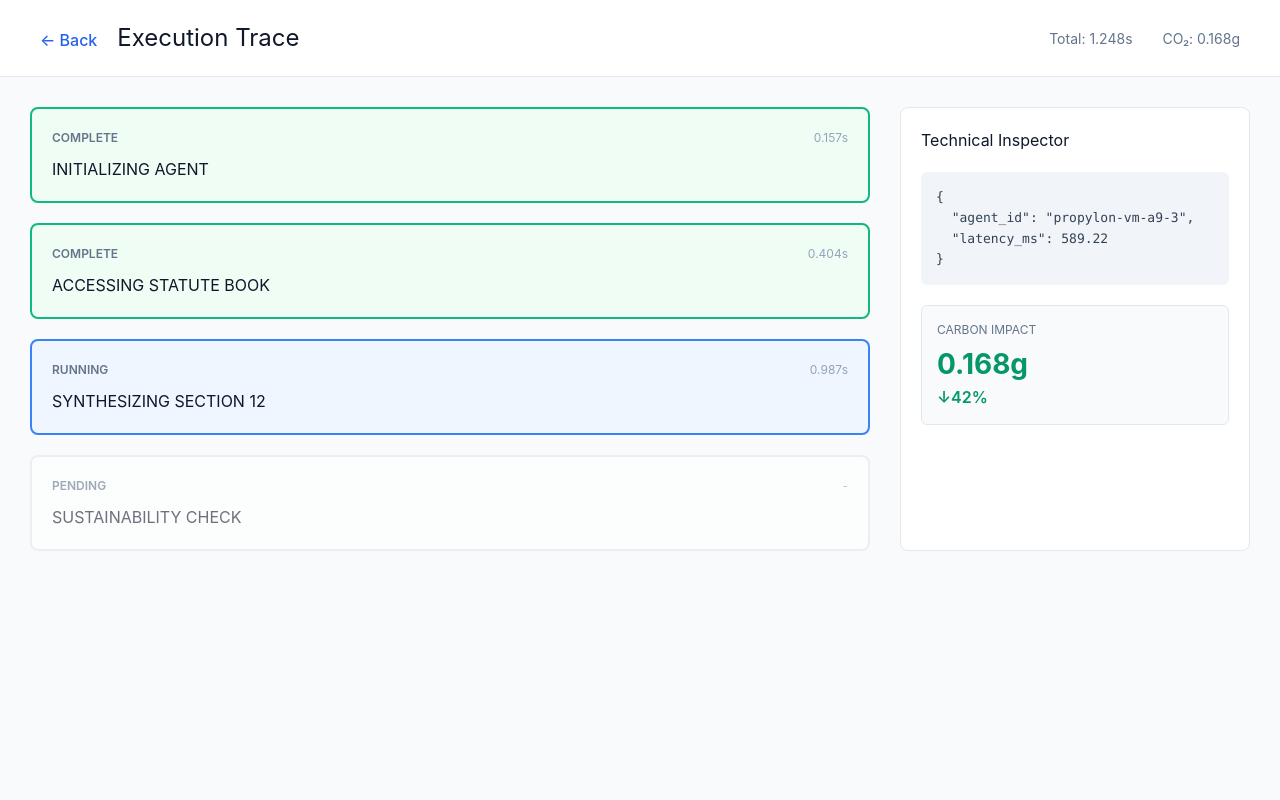
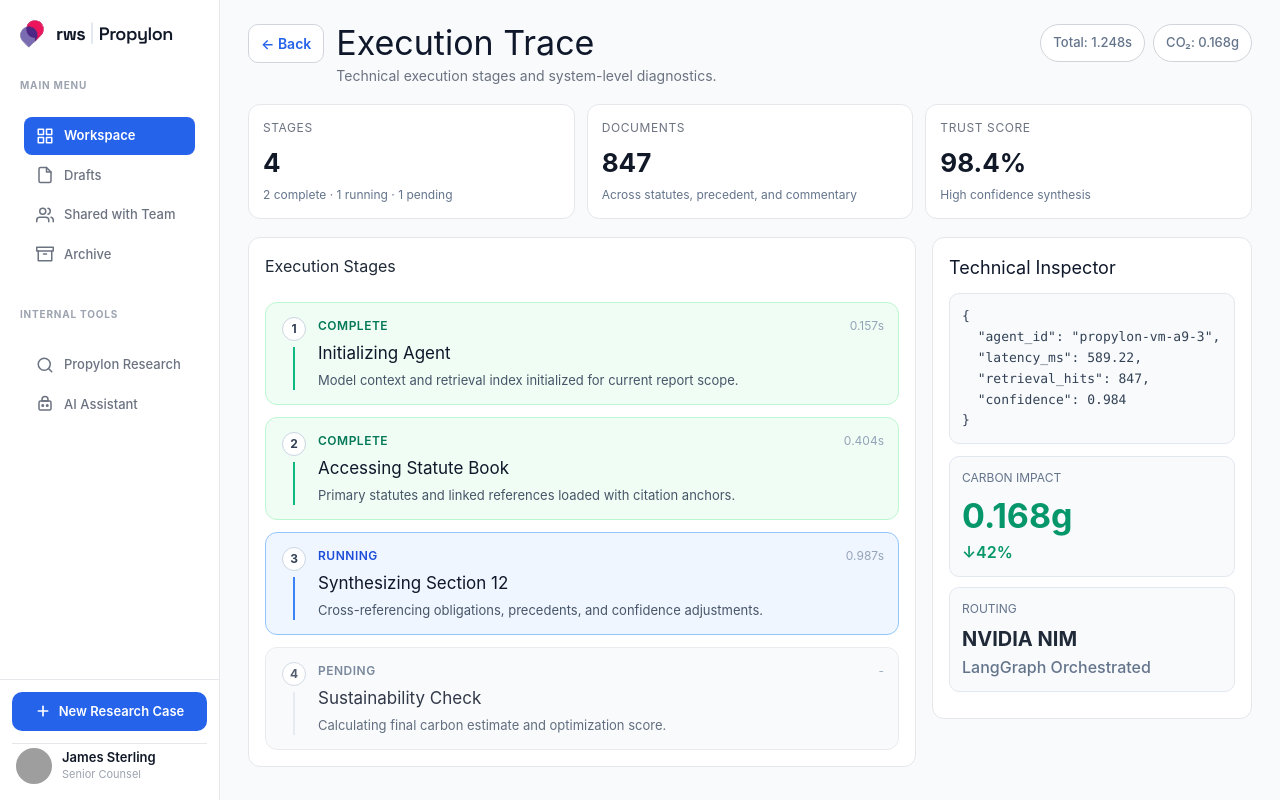
Before and after one commit to WillSunderland/Sweng, a React (Vite) app in the folder frontend/: page /trace/1 in a window 1280 px wide. Built offline with nearby package versions, Linux system fonts and the light colour scheme; no server answers; grey boxes are pictures that could not be loaded.

Commit message:
restyled ExecutionTracePage

```diff
--- a/frontend/src/pages/ExecutionTracePage.tsx
+++ b/frontend/src/pages/ExecutionTracePage.tsx
@@ -1,58 +1,134 @@
 import { useNavigate } from 'react-router-dom';
+import AppSidebar from '../components/AppSidebar';
+import '../styles/SharedSidebar.css';
 import '../styles/ExecutionTracePage.css';
 
 const ExecutionTracePage = () => {
   const navigate = useNavigate();
 
+  const handleBack = () => {
+    if (window.history.length > 1) {
+      navigate(-1);
+      return;
+    }
+    navigate('/workspace');
+  };
 
   const steps = [
-    { id: 1, title: "INITIALIZING AGENT", status: "complete", time: "0.157s" },
-    { id: 2, title: "ACCESSING STATUTE BOOK", status: "complete", time: "0.404s" },
-    { id: 3, title: "SYNTHESIZING SECTION 12", status: "running", time: "0.987s" },
-    { id: 4, title: "SUSTAINABILITY CHECK", status: "pending", time: "-" }
+    {
+      id: 1,
+      title: 'Initializing Agent',
+      status: 'complete',
+      time: '0.157s',
+      detail: 'Model context and retrieval index initialized for current report scope.',
+    },
+    {
+      id: 2,
+      title: 'Accessing Statute Book',
+      status: 'complete',
+      time: '0.404s',
+      detail: 'Primary statutes and linked references loaded with citation anchors.',
+    },
+    {
+      id: 3,
+      title: 'Synthesizing Section 12',
+      status: 'running',
+      time: '0.987s',
+      detail: 'Cross-referencing obligations, precedents, and confidence adjustments.',
+    },
+    {
+      id: 4,
+      title: 'Sustainability Check',
+      status: 'pending',
+      time: '-',
+      detail: 'Calculating final carbon estimate and optimization score.',
+    },
   ];
 
   return (
     <div className="trace-page">
+      <AppSidebar activeItem="workspace" />
+
+      <main className="trace-main">
         <header className="trace-header">
+          <div className="trace-header-main">
+            <button className="trace-back-btn" onClick={handleBack}>← Back</button>
             <div>
-          <button onClick={() => navigate('/workspace')}>← Back</button>
               <h1>Execution Trace</h1>
+              <p>Technical execution stages and system-level diagnostics.</p>
+            </div>
           </div>
           <div className="metrics">
-          <span>Total: 1.248s</span>
-          <span>CO₂: 0.168g</span>
+            <div className="metric-pill">Total: 1.248s</div>
+            <div className="metric-pill">CO₂: 0.168g</div>
           </div>
         </header>
 
+        <section className="trace-summary-grid">
+          <div className="trace-summary-card">
+            <span>Stages</span>
+            <strong>4</strong>
+            <p>2 complete · 1 running · 1 pending</p>
+          </div>
+          <div className="trace-summary-card">
+            <span>Documents</span>
+            <strong>847</strong>
+            <p>Across statutes, precedent, and commentary</p>
+          </div>
+          <div className="trace-summary-card">
+            <span>Trust Score</span>
+            <strong>98.4%</strong>
+            <p>High confidence synthesis</p>
+          </div>
+        </section>
+
         <div className="trace-content">
-        <div className="trace-graph">
-          {steps.map(step => (
-            <div key={step.id} className={`trace-node ${step.status}`}>
+          <section className="trace-timeline">
+            <h2>Execution Stages</h2>
+            {steps.map((step) => (
+              <article key={step.id} className={`trace-node ${step.status}`}>
+                <div className="trace-node-left">
+                  <div className="trace-node-index">{step.id}</div>
+                  <div className={`trace-node-line ${step.status}`}></div>
+                </div>
+
+                <div className="trace-node-body">
                   <div className="node-header">
-                <span className="node-status">{step.status}</span>
+                    <span className={`node-status ${step.status}`}>{step.status}</span>
                     <span className="node-time">{step.time}</span>
                   </div>
                   <h3>{step.title}</h3>
+                  <p>{step.detail}</p>
                 </div>
+              </article>
             ))}
-        </div>
+          </section>
 
           <aside className="trace-inspector">
             <h3>Technical Inspector</h3>
             <div className="code-box">
               <pre>{`{
   "agent_id": "propylon-vm-a9-3",
-  "latency_ms": 589.22
+  "latency_ms": 589.22,
+  "retrieval_hits": 847,
+  "confidence": 0.984
 }`}</pre>
             </div>
+
             <div className="impact-box">
               <h4>Carbon Impact</h4>
               <p className="impact-value">0.168g</p>
               <span className="impact-change">↓42%</span>
             </div>
+
+            <div className="impact-box">
+              <h4>Routing</h4>
+              <p className="impact-value route">NVIDIA NIM</p>
+              <span className="impact-change neutral">LangGraph Orchestrated</span>
+            </div>
           </aside>
         </div>
+      </main>
     </div>
   );
 };
--- a/frontend/src/styles/ExecutionTracePage.css
+++ b/frontend/src/styles/ExecutionTracePage.css
@@ -1,79 +1,206 @@
 .trace-page {
-  min-height: 100vh;
+  height: 100vh;
+  display: grid;
+  grid-template-columns: 220px 1fr;
   background: #f8fafc;
   color: #1e293b;
+  overflow: hidden;
+}
+
+.trace-main {
+  padding: 24px 28px;
+  overflow-y: auto;
 }
 
 .trace-header {
-  padding: 20px 40px;
-  background: white;
-  border-bottom: 1px solid #e2e8f0;
+  padding: 0;
+  background: transparent;
+  border-bottom: none;
   display: flex;
   justify-content: space-between;
-  align-items: center;
+  align-items: flex-start;
+  gap: 20px;
+  margin-bottom: 18px;
 }
 
-.trace-header button {
-  background: none;
-  border: none;
+.trace-header-main {
+  display: flex;
+  align-items: flex-start;
+  gap: 12px;
+}
+
+.trace-back-btn {
+  border: 1px solid #d1d5db;
+  background: #ffffff;
   color: #2563eb;
+  border-radius: 10px;
+  padding: 8px 12px;
+  font-size: 14px;
+  font-weight: 600;
   cursor: pointer;
-  margin-right: 20px;
+  transition: all 0.2s;
+}
+
+.trace-back-btn:hover {
+  border-color: #93c5fd;
+  background: #eff6ff;
+}
+
+.metrics {
+  display: flex;
+  gap: 8px;
+  flex-wrap: wrap;
+}
+
+.metric-pill {
+  background: #ffffff;
+  border: 1px solid #d1d5db;
+  border-radius: 999px;
+  padding: 8px 12px;
+  font-size: 13px;
+  color: #64748b;
   font-weight: 500;
 }
 
 .trace-header h1 {
-  display: inline;
-  font-size: 24px;
+  font-size: 34px;
   color: #0f172a;
+  line-height: 1.1;
 }
 
-.metrics {
-  display: flex;
-  gap: 30px;
+.trace-header p {
+  margin-top: 4px;
+  color: #6b7280;
   font-size: 14px;
+}
+
+.trace-summary-grid {
+  display: grid;
+  grid-template-columns: repeat(3, 1fr);
+  gap: 12px;
+  margin-bottom: 18px;
+}
+
+.trace-summary-card {
+  background: #ffffff;
+  border: 1px solid #e5e7eb;
+  border-radius: 12px;
+  padding: 14px;
+}
+
+.trace-summary-card span {
+  display: block;
+  font-size: 12px;
+  color: #6b7280;
+  text-transform: uppercase;
+  letter-spacing: 0.6px;
+}
+
+.trace-summary-card strong {
+  display: block;
+  margin-top: 6px;
+  font-size: 26px;
+  color: #111827;
+}
+
+.trace-summary-card p {
+  margin-top: 4px;
+  font-size: 12px;
   color: #64748b;
 }
 
 .trace-content {
   display: grid;
-  grid-template-columns: 1fr 350px;
-  gap: 30px;
-  padding: 30px;
+  grid-template-columns: 1fr 320px;
+  gap: 16px;
 }
 
-.trace-graph {
+.trace-timeline {
+  background: #ffffff;
+  border: 1px solid #e5e7eb;
+  border-radius: 12px;
+  padding: 16px;
+}
+
+.trace-timeline h2 {
+  font-size: 16px;
+  color: #1f2937;
+  margin-bottom: 12px;
+}
+
+.trace-graph,
+.trace-timeline {
   display: flex;
   flex-direction: column;
-  gap: 20px;
+  gap: 12px;
 }
 
 .trace-node {
-  background: white;
-  border: 2px solid #e2e8f0;
-  border-radius: 8px;
-  padding: 20px;
+  background: #ffffff;
+  border: 1px solid #e5e7eb;
+  border-radius: 12px;
+  padding: 14px;
   transition: all 0.2s ease;
+  display: grid;
+  grid-template-columns: 28px 1fr;
+  gap: 10px;
 }
 
 .trace-node.complete {
-  border-color: #10b981;
+  border-color: #bbf7d0;
   background: #f0fdf4;
 }
 
 .trace-node.running {
-  border-color: #3b82f6;
+  border-color: #93c5fd;
   background: #eff6ff;
 }
 
 .trace-node.pending {
-  opacity: 0.6;
+  opacity: 0.85;
+  background: #f8fafc;
+}
+
+.trace-node-left {
+  display: flex;
+  flex-direction: column;
+  align-items: center;
+}
+
+.trace-node-index {
+  width: 24px;
+  height: 24px;
+  border-radius: 999px;
+  border: 1px solid #cbd5e1;
+  display: flex;
+  align-items: center;
+  justify-content: center;
+  font-size: 12px;
+  font-weight: 700;
+  color: #334155;
+  background: #ffffff;
+}
+
+.trace-node-line {
+  margin-top: 6px;
+  width: 2px;
+  flex: 1;
+  min-height: 36px;
+  background: #e2e8f0;
+}
+
+.trace-node-line.complete {
+  background: #10b981;
+}
+
+.trace-node-line.running {
+  background: #3b82f6;
 }
 
 .node-header {
   display: flex;
   justify-content: space-between;
-  margin-bottom: 10px;
+  margin-bottom: 6px;
   font-size: 12px;
 }
 
@@ -81,6 +208,15 @@
   text-transform: uppercase;
   font-weight: 600;
   color: #64748b;
+  letter-spacing: 0.5px;
+}
+
+.node-status.complete {
+  color: #047857;
+}
+
+.node-status.running {
+  color: #1d4ed8;
 }
 
 .node-time {
@@ -89,26 +225,36 @@
 
 .trace-node h3 {
   color: #0f172a;
-  font-size: 16px;
+  font-size: 17px;
+  margin-bottom: 4px;
+}
+
+.trace-node p {
+  color: #475569;
+  font-size: 13px;
+  line-height: 1.5;
 }
 
 .trace-inspector {
-  background: white;
-  border: 1px solid #e2e8f0;
-  border-radius: 8px;
-  padding: 20px;
+  background: #ffffff;
+  border: 1px solid #e5e7eb;
+  border-radius: 12px;
+  padding: 16px;
+  height: fit-content;
 }
 
 .trace-inspector h3 {
-  margin-bottom: 20px;
+  margin-bottom: 12px;
   color: #0f172a;
+  font-size: 18px;
 }
 
 .code-box {
-  background: #f1f5f9;
-  padding: 15px;
-  border-radius: 6px;
-  margin-bottom: 20px;
+  background: #f8fafc;
+  padding: 12px;
+  border-radius: 10px;
+  margin-bottom: 12px;
+  border: 1px solid #e2e8f0;
 }
 
 .code-box pre {
@@ -119,9 +265,10 @@
 
 .impact-box {
   background: #f8fafc;
-  padding: 15px;
-  border-radius: 6px;
+  padding: 12px;
+  border-radius: 10px;
   border: 1px solid #e2e8f0;
+  margin-bottom: 10px;
 }
 
 .impact-box h4 {
@@ -132,13 +279,35 @@
 }
 
 .impact-value {
-  font-size: 28px;
+  font-size: 34px;
   font-weight: 700;
   color: #059669;
   margin-bottom: 5px;
+}
+
+.impact-value.route {
+  font-size: 20px;
+  color: #1f2937;
 }
 
 .impact-change {
   color: #059669;
   font-weight: 600;
 }
+
+.impact-change.neutral {
+  color: #64748b;
+  font-weight: 500;
+}
+
+@media (max-width: 1200px) {
+  .trace-summary-grid,
+  .trace-content {
+    grid-template-columns: 1fr;
+  }
+
+  .trace-header {
+    flex-direction: column;
+    align-items: flex-start;
+  }
+}
```
Lines whose indentation alone changed are shown as unchanged.
